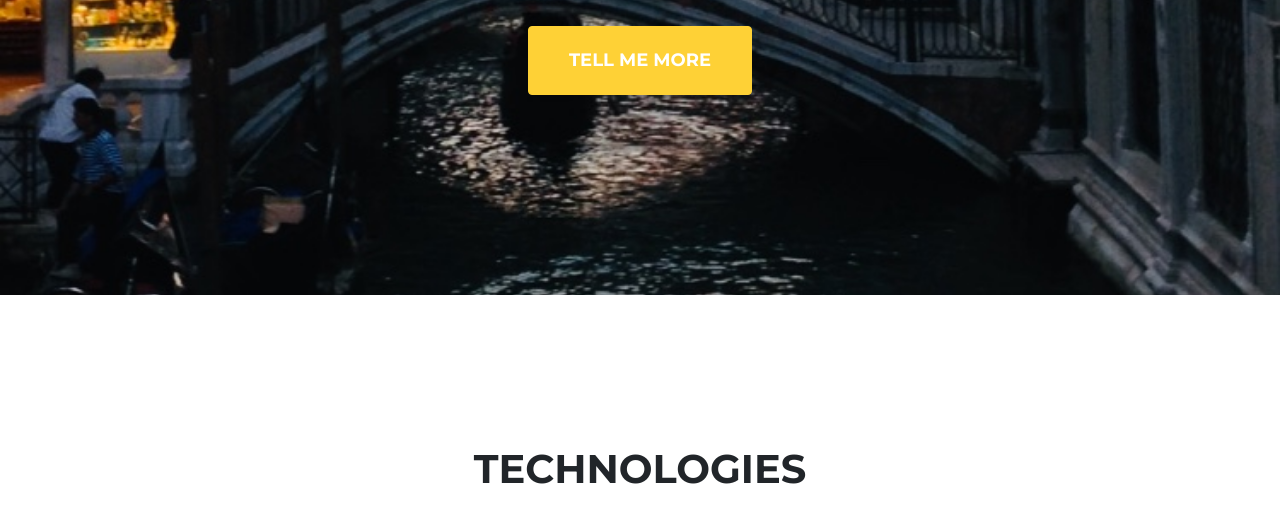
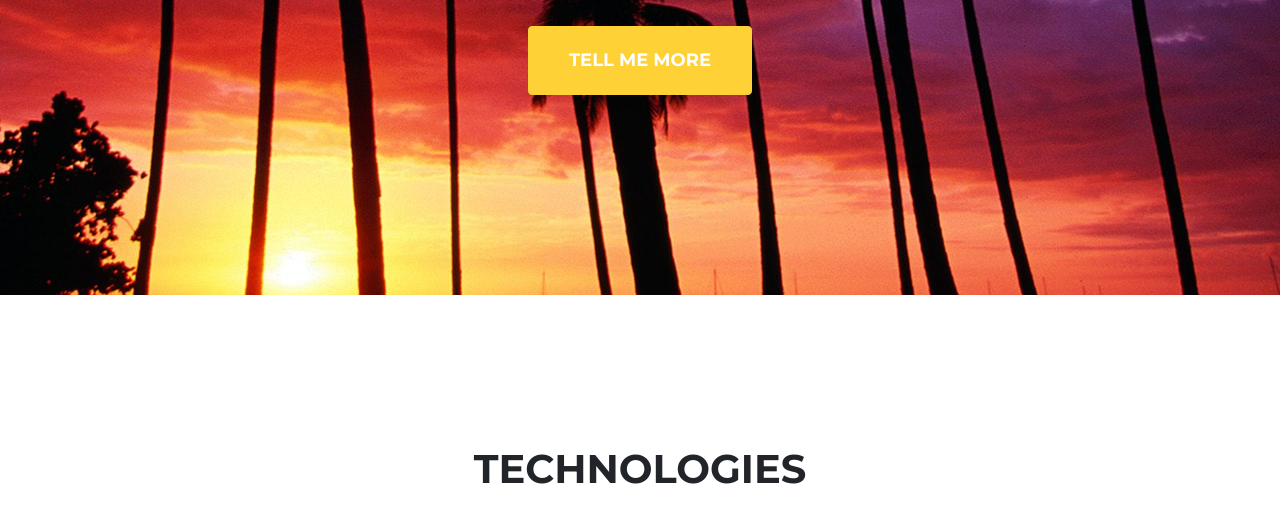
Before and after one commit to lucaspchartier/lucaspchartier.github.io, a website: page index.html in a window 1280 px wide. Shown: the part 464-980 px from the top of the page. Drawn offline with nearby package versions, Linux system fonts and the light colour scheme; a web font is replaced by a local one.

Commit message:
Added beach picture. Removed body class in main.css.

```diff
--- a/assets/styles/main.css
+++ b/assets/styles/main.css
@@ -1,14 +1,10 @@
-body {
-
-}
-
 h1 {
   color: #FF2734;
 }
 
 body header.masthead {
   background: #fff;
-  background-image: url('../../img/travel/venice.jpg');
+  background-image: url('../../img/travel/beach.jpg');
   background-repeat: no-repeat;
   background-size: cover;
   background-position: center;
```
Also changed, not shown: img/travel/beach.jpg (added), img/travel/venice.jpg (deleted).
